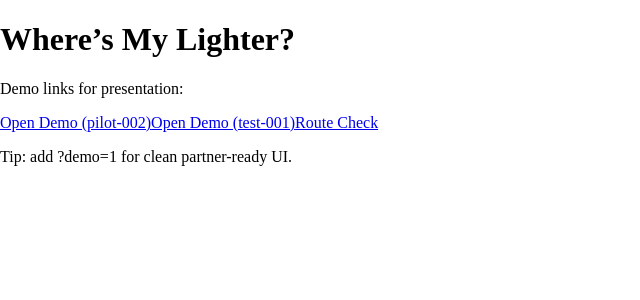
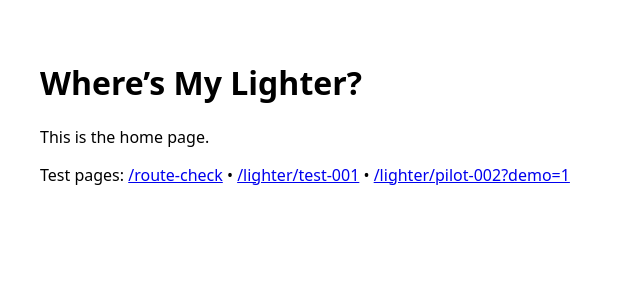
Before and after one commit to Shane-Breen/wheres-my-lighter, a Next.js app: page / in a window 1280 px wide. Shown: the top 300 px of the page, without its empty margins (0-640 px from the left). Built offline with nearby package versions, Linux system fonts and the light colour scheme.

Commit message:
Update page.tsx

```diff
--- a/app/page.tsx
+++ b/app/page.tsx
@@ -1,42 +1,15 @@
 export default function Home() {
   return (
-    <main className="min-h-screen bg-slate-950 text-white flex items-center justify-center p-8">
-      <div className="w-full max-w-xl rounded-3xl border border-white/10 bg-white/5 p-8 shadow-2xl">
-        <h1 className="text-3xl font-extrabold tracking-tight">
-          Where’s My Lighter?
-        </h1>
+    <main style={{ padding: 40, fontFamily: "system-ui" }}>
+      <h1>Where’s My Lighter?</h1>
+      <p>This is the home page.</p>
 
-        <p className="mt-3 text-white/70">
-          Demo links for presentation:
-        </p>
-
-        <div className="mt-6 grid gap-3">
-          <a
-            className="rounded-2xl border border-white/10 bg-purple-600/30 hover:bg-purple-600/40 px-5 py-4 font-semibold"
-            href="/lighter/pilot-002?demo=1"
-          >
-            Open Demo (pilot-002)
-          </a>
-
-          <a
-            className="rounded-2xl border border-white/10 bg-white/5 hover:bg-white/10 px-5 py-4 font-semibold"
-            href="/lighter/test-001?demo=1"
-          >
-            Open Demo (test-001)
-          </a>
-
-          <a
-            className="rounded-2xl border border-white/10 bg-white/5 hover:bg-white/10 px-5 py-4 font-semibold"
-            href="/route-check"
-          >
-            Route Check
-          </a>
-        </div>
-
-        <p className="mt-6 text-xs text-white/40">
-          Tip: add <span className="font-mono">?demo=1</span> for clean partner-ready UI.
-        </p>
-      </div>
+      <p>
+        Test pages:{" "}
+        <a href="/route-check">/route-check</a> •{" "}
+        <a href="/lighter/test-001">/lighter/test-001</a> •{" "}
+        <a href="/lighter/pilot-002?demo=1">/lighter/pilot-002?demo=1</a>
+      </p>
     </main>
   );
 }
```
